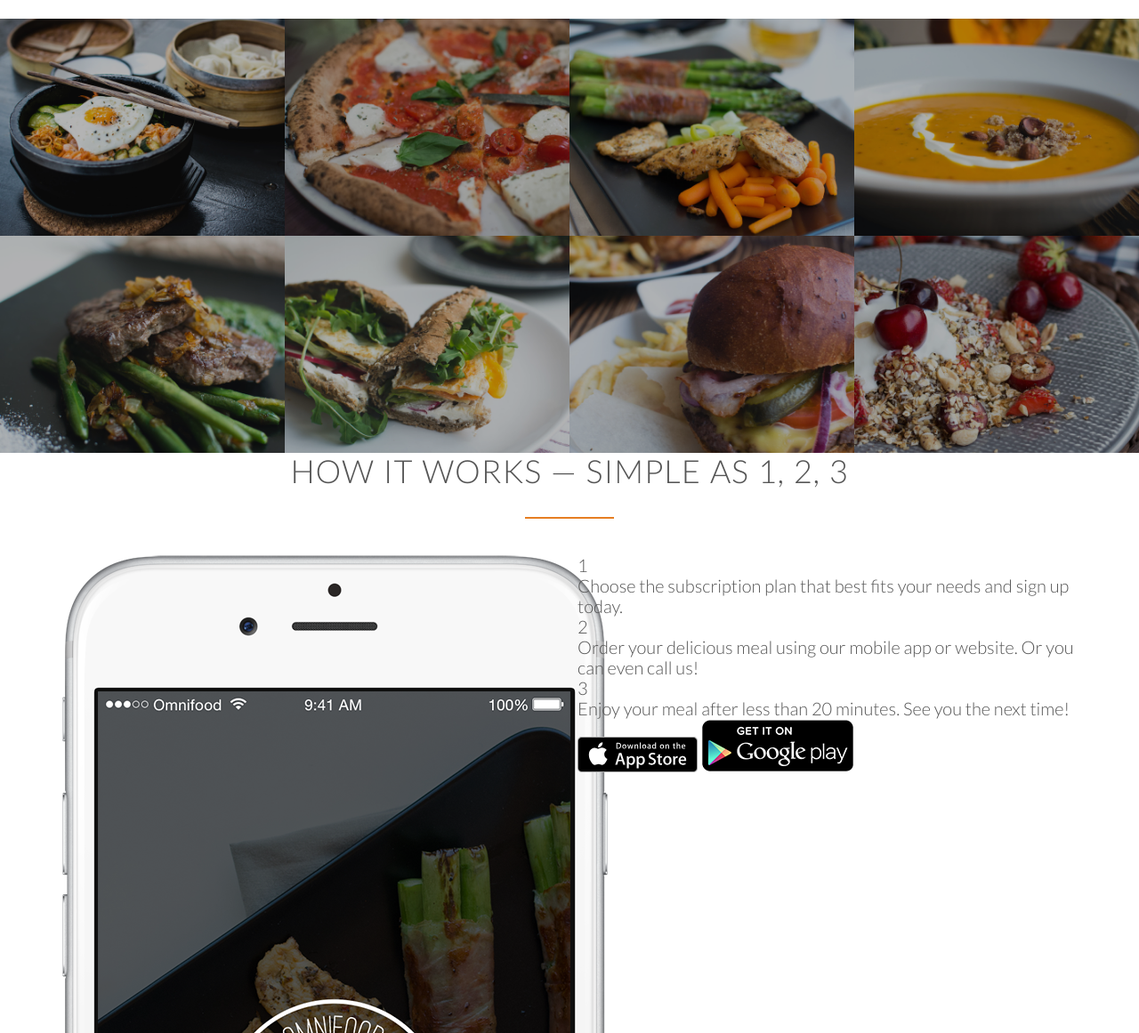
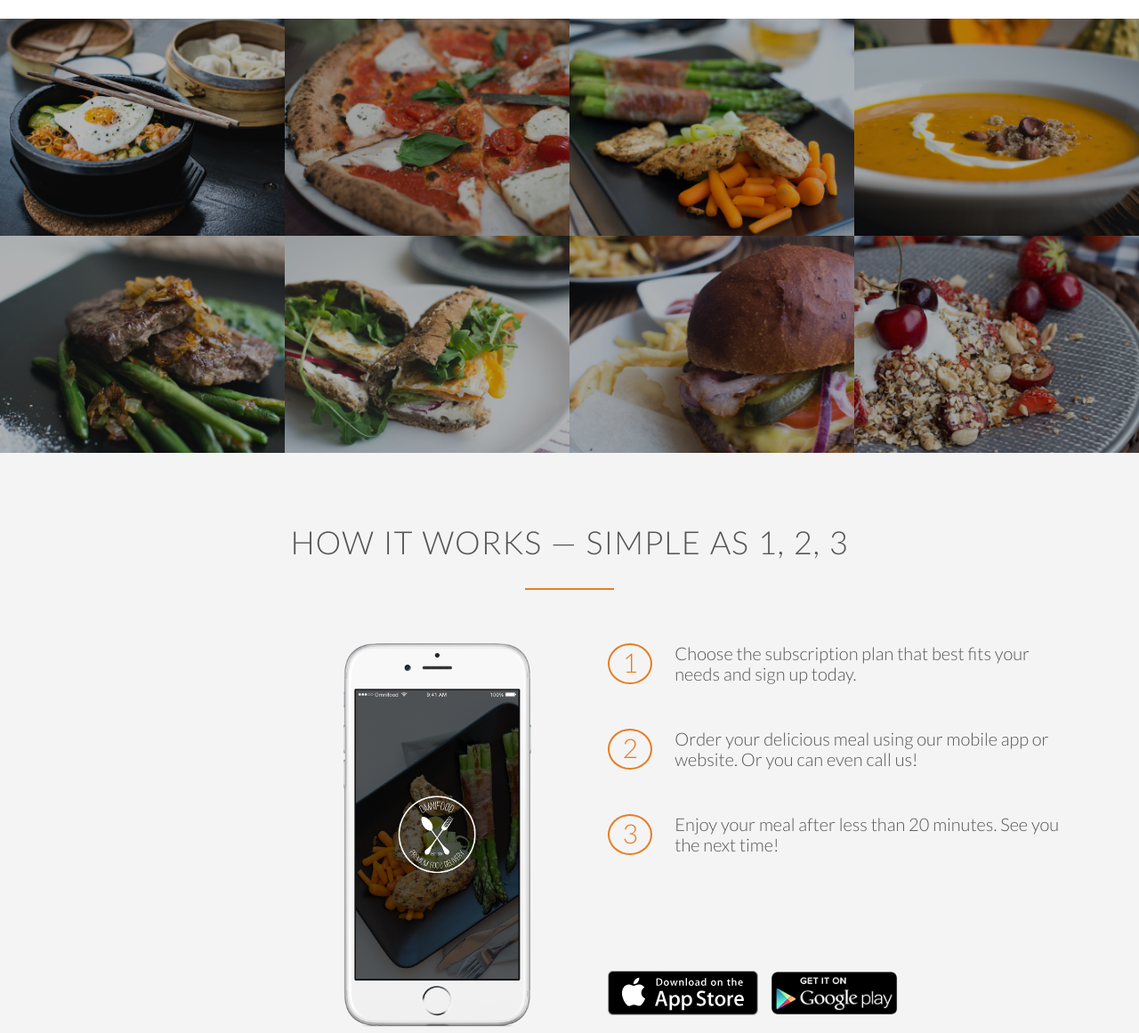
Before and after one commit to SarandaSadiku/Omnifood-Project, a website with bundled scripts: page src/index.html in a window 1280 px wide. Shown: the part 1499-2660 px from the top of the page at 89% size. Built offline with nearby package versions, Linux system fonts and the light colour scheme; files whose address does not match are found by name.

Commit message:
section steps done

```diff
--- a/src/index.html
+++ b/src/index.html
@@ -64,7 +64,7 @@
   </section>
 
   <section class="section-meals">
-    <ul class="meals-showcase">
+    <ul class="meals-showcase clearfix">
       <li>
         <figure class="meal-photo">
           <img src="img/1.jpg" alt="Korean bibimbap with egg and vegetables">
@@ -86,7 +86,7 @@
         </figure>
       </li>
     </ul>
-    <ul class="meals-showcase">
+    <ul class="meals-showcase clearfix">
       <li>
         <figure class="meal-photo">
           <img src="img/5.jpg" alt="Paleo beef steak with vegetables">
@@ -115,10 +115,10 @@
       <h2>How it works &mdash; Simple as 1, 2, 3</h2>
     </div>
       <div class="row">
-        <div class="col span-1-of-2">
+        <div class="col span-1-of-2 steps-box">
           <img src="img/app-iPhone.png" alt="Omnifood app on iphone" class="app-screen">
         </div>
-        <div class="col span-1-of-2">
+        <div class="col span-1-of-2 steps-box">
           <div class="works-step">
             <div>1</div>
             <p>Choose the subscription plan that best fits your needs and sign up today.</p>
--- a/src/scss/style.scss
+++ b/src/scss/style.scss
@@ -19,6 +19,15 @@ html {
   font-size: $html-font-size;
   font-weight: 300;
   text-rendering: optimizeLegibility;
+}
+.clearfix{zoom:1};
+.clearfix:after{
+  content: "";
+  clear: both;
+  display: block;
+  height: 0;
+  visibility: hidden;
+
 }
 .row {
   max-width: 1140px;
@@ -227,3 +236,51 @@ header {
    }
  }
 }
+
+/***********************
+   SECTION STEPS
+************************/
+.section-steps{
+  background-color: #f4f4f4;
+  .app-screen{
+    width: 40%;
+  }
+  .steps-box{
+    margin-top: 30px;
+
+    &:first-child{
+      text-align: right;
+      padding-right: 3%;
+    }
+    &:last-child{
+      padding-left: 3%;
+    }
+  }
+  .works-step:last-of-type{
+    margin-bottom: 130px;
+  }
+  .works-step{
+    margin-bottom:50px;
+    div{
+      color: $orange-color;
+      border: 2px solid $orange-color;
+      display: inline-block;
+      border-radius: 50%;
+      height: 46px;
+      width: 50px;
+      text-align: center;
+      padding: 2px;
+      float: left;
+      font-size: 150%;
+      margin-right: 25px;
+    }
+  }
+  .btn-app{
+    img{
+      height: 50px;
+      width: auto;
+      margin-right: 10px;
+
+    }
+  }
+}
```
Also changed, not shown: src/css/style.css.
